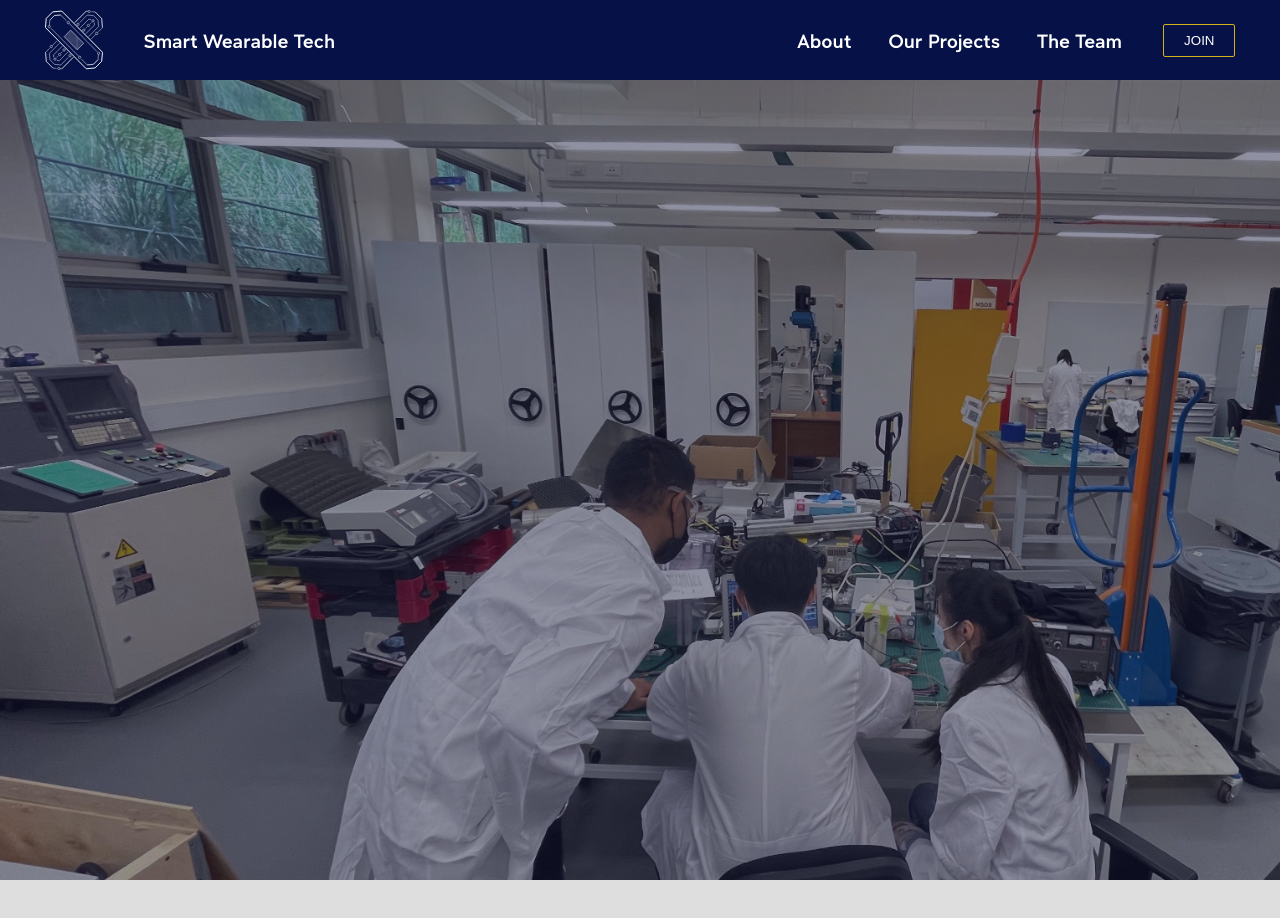
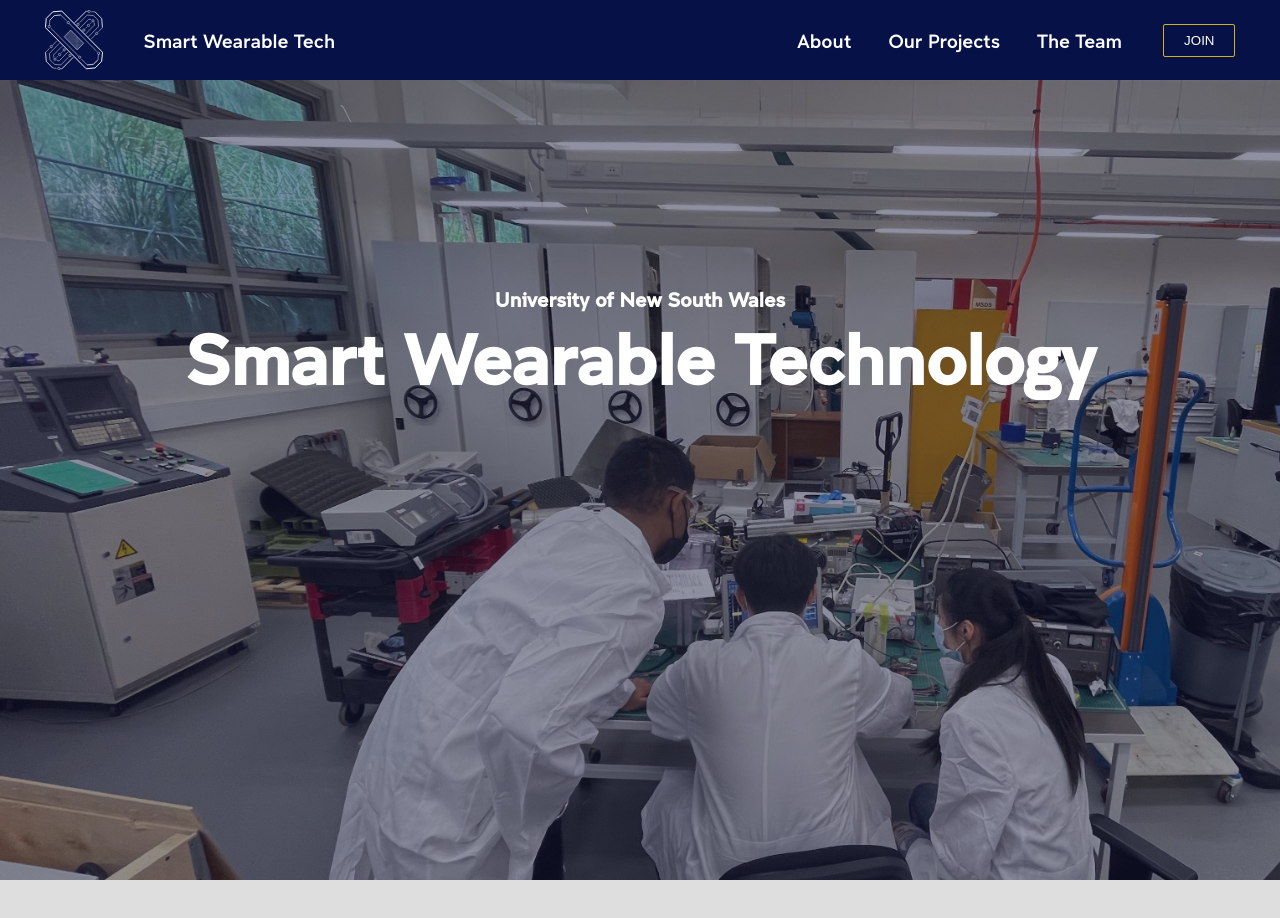
Before and after one commit to akiramcphee/swt_website, a React (Create React App) app: page / in a window 1280 px wide. Shown: the top 918 px of the page. Built offline with nearby package versions, Linux system fonts and the light colour scheme.

Commit message:
fix: Text on Home page appears again

```diff
--- a/src/Home/Home.js
+++ b/src/Home/Home.js
@@ -8,6 +8,7 @@ import team from '../images/team.jpg'
 console.log(team);
 
 export default function Home() {
+
     return (
         <div>
             <div className = "back-home">
@@ -18,4 +19,5 @@ export default function Home() {
             </div>
         </div>
     )
+
 }
--- a/src/components/Homepage_Title/HomeText.js
+++ b/src/components/Homepage_Title/HomeText.js
@@ -4,16 +4,18 @@ import './HomeText.css';
 export default function HomeText(props) {
     return (
         <div class='TitleBox'>
+           <div class='TitleBox'>
             <div className = "unsw_subtitle">
                 <h4>
-                    {props.subt}
+                    University of New South Wales
                 </h4>
             </div>
             <div className = "homeText_swt">
                 <h1>
-                    {props.titl}
+                    Smart Wearable Technology
                 </h1>
             </div>
         </div>
+        </div>
     )
 }
--- a/src/components/LogPost/LogPost.js
+++ b/src/components/LogPost/LogPost.js
@@ -1,7 +1,5 @@
 import React from 'react'
 import './LogPost.css'
-
-
 
 export default function LogPost(props) {
     let log = require('../../data.json');
```
